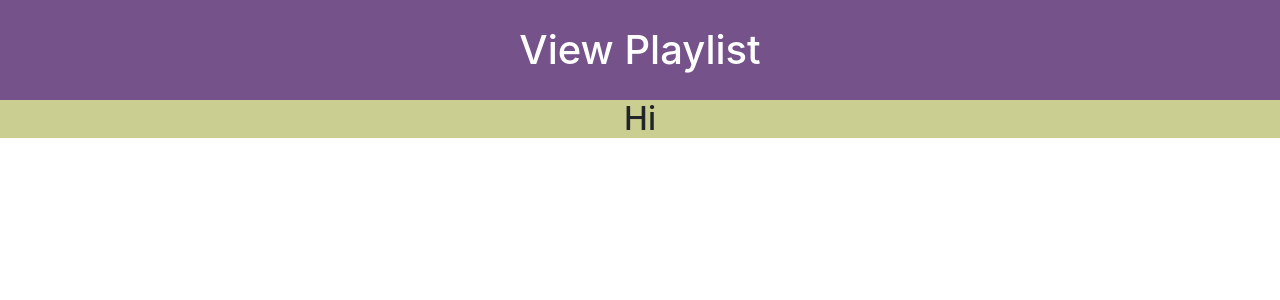
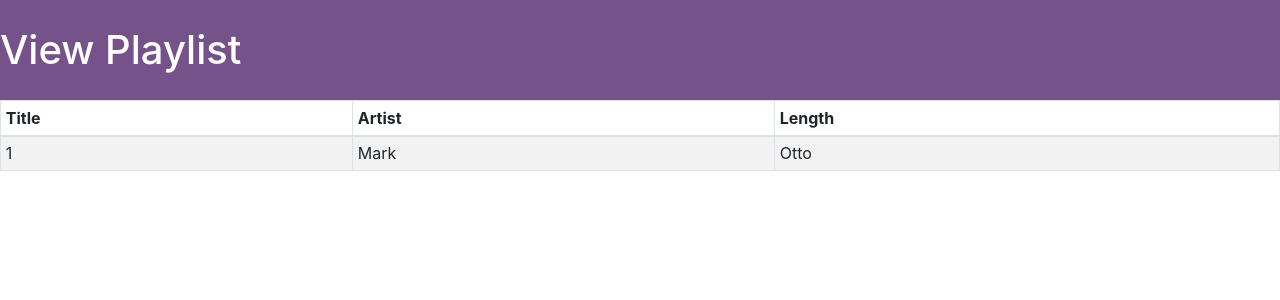
Before and after one commit to Berkyle/shishirs-dream, a React (Create React App) app: page /view in a window 1280 px wide. Shown: the top 300 px of the page. Built offline with nearby package versions, Linux system fonts and the light colour scheme.

Commit message:
bootstrap table DONE

```diff
--- a/src/Components/ViewRoom.js
+++ b/src/Components/ViewRoom.js
@@ -1,5 +1,6 @@
 import React from 'react';
 import Row from 'react-bootstrap/Row';
+import Table from 'react-bootstrap/Table';
 // eslint-disable-next-line
 import Col from 'react-bootstrap/Col';
 import '../App.css';
@@ -9,18 +10,29 @@ class ViewRoom extends React.Component {
     return(
       <div>
         <Row className="heading-color">
-          <h1>
-            View Playlist
-          </h1>
+          <Col>
+            <h1>
+              View Playlist
+            </h1>
+          </Col>
         </Row>
 
-        <div className="body-color">
-          <Row>
-            <h2>
-              Hi
-            </h2>
-          </Row>
-        </div>
+        <Table striped bordered hover size="sm">
+          <thead>
+            <tr>
+              <th>Title </th>
+              <th>Artist</th>
+              <th>Length</th>
+            </tr>
+          </thead>
+          <tbody>
+            <tr>
+              <td>1</td>
+              <td>Mark</td>
+              <td>Otto</td>
+            </tr>
+          </tbody>
+        </Table>
       </div>
     )
   }
```
